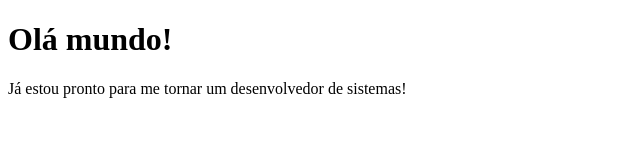
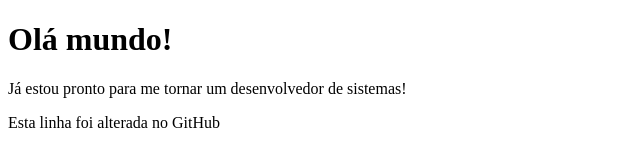
Before and after one commit to GustavodeSousa96/Teste-Uninter, a plain HTML site: page index.html in a window 1280 px wide. Shown: the whole page, without its empty margins (0-640 px from the left). Drawn offline with Linux system fonts and the light colour scheme.

Commit message:
Update index.html

```diff
--- a/index.html
+++ b/index.html
@@ -10,6 +10,7 @@
     <h1>Olá mundo!</h1>
     <p>Já estou pronto para me tornar um desenvolvedor de sistemas!</p>
 
+    <p>Esta linha foi alterada no GitHub</p>
 
 
     <script src="/js/index.js"></script>
```
